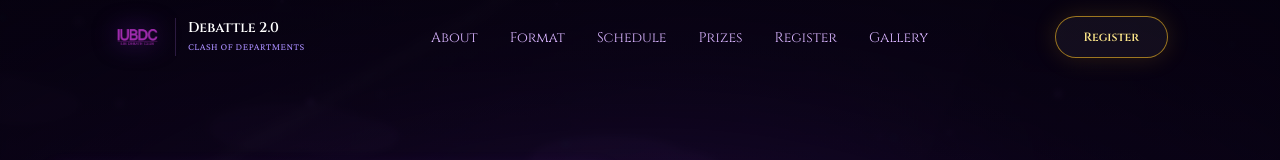
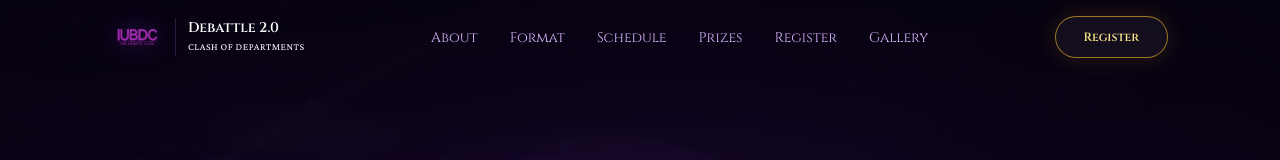
Before and after one commit to FarHanZzzz/Debattle2.0, a React (Vite) app: page / in a window 1280 px wide. Shown: the top 160 px of the page. Built offline with nearby package versions, Linux system fonts and the light colour scheme.

Commit message:
Update Clash of Departments text color to white

```diff
--- a/src/components/Navbar.tsx
+++ b/src/components/Navbar.tsx
@@ -47,7 +47,7 @@ export function Navbar() {
             >
               Debattle 2.0
             </span>
-            <span className="block text-[10px] tracking-wider text-ink-dim uppercase">
+            <span className="block text-[10px] tracking-wider text-white uppercase">
               Clash of Departments
             </span>
           </span>
```
